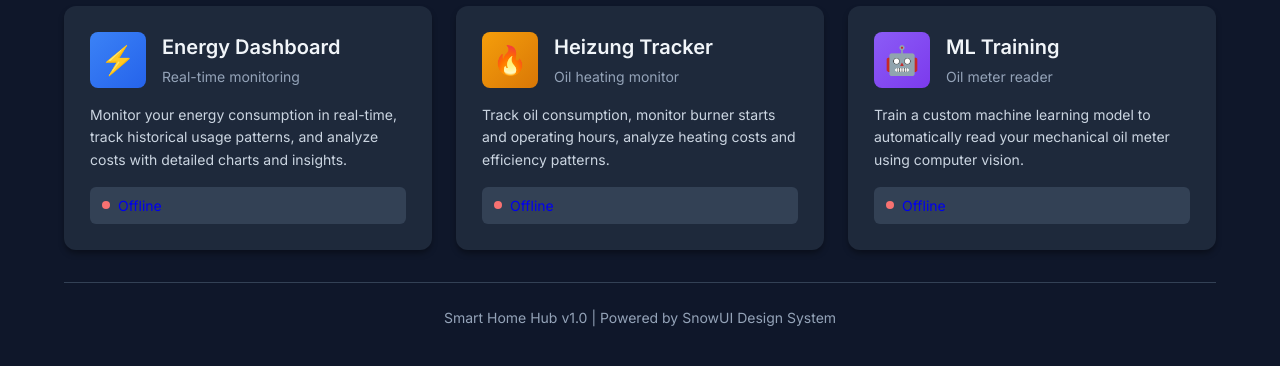
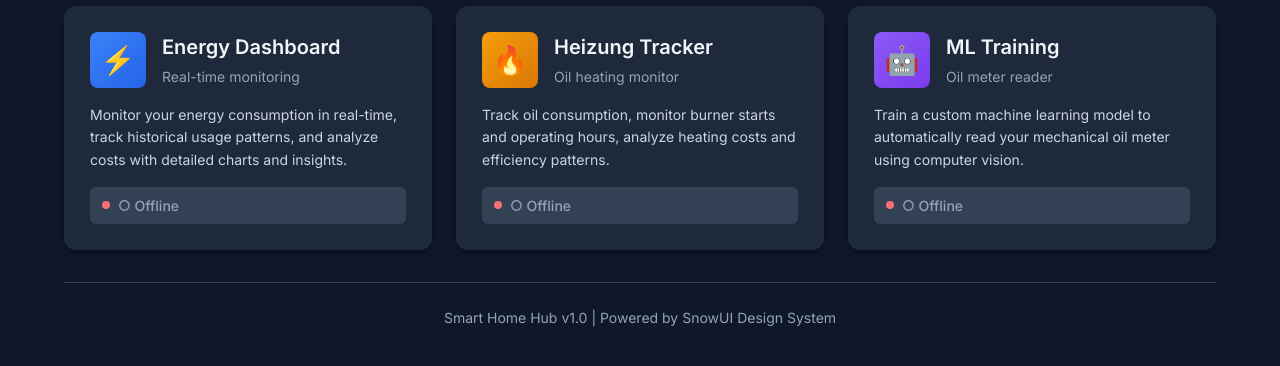
Before and after one commit to Sebastianwerner1985/home-hub, a Flask app: page / in a window 1280 px wide. Shown: the part 142-508 px from the top of the page. Run offline with Flask 3, Linux system fonts and the light colour scheme.

Commit message:
fix: improve dark mode accessibility for online/offline status indicators

```diff
--- a/templates/index.html
+++ b/templates/index.html
@@ -147,6 +147,24 @@
             border-radius: var(--radius-md);
         }
 
+        .status-indicator .status-text {
+            color: var(--text-secondary);
+        }
+
+        .status-indicator .status-text.online {
+            color: var(--color-success);
+            font-weight: var(--font-medium);
+        }
+
+        .status-indicator .status-text.offline {
+            color: var(--text-muted);
+            font-weight: var(--font-medium);
+        }
+
+        .status-indicator .status-text.checking {
+            color: var(--text-secondary);
+        }
+
         .status-dot {
             width: 8px;
             height: 8px;
@@ -244,7 +262,7 @@
                 </div>
                 <div class="status-indicator">
                     <div class="status-dot checking" id="energy-status"></div>
-                    <span id="energy-status-text">Checking...</span>
+                    <span class="status-text checking" id="energy-status-text">⏳ Checking...</span>
                 </div>
             </a>
 
@@ -262,7 +280,7 @@
                 </div>
                 <div class="status-indicator">
                     <div class="status-dot checking" id="heizung-status"></div>
-                    <span id="heizung-status-text">Checking...</span>
+                    <span class="status-text checking" id="heizung-status-text">⏳ Checking...</span>
                 </div>
             </a>
 
@@ -280,7 +298,7 @@
                 </div>
                 <div class="status-indicator">
                     <div class="status-dot checking" id="ml-status"></div>
-                    <span id="ml-status-text">Checking...</span>
+                    <span class="status-text checking" id="ml-status-text">⏳ Checking...</span>
                 </div>
             </a>
         </div>
@@ -345,10 +363,12 @@
                 // With no-cors mode, we can't check response status
                 // If fetch doesn't throw, assume the service is reachable
                 statusDot.className = 'status-dot online';
-                statusText.textContent = 'Online';
+                statusText.className = 'status-text online';
+                statusText.textContent = '● Online';
             } catch (error) {
                 statusDot.className = 'status-dot offline';
-                statusText.textContent = 'Offline';
+                statusText.className = 'status-text offline';
+                statusText.textContent = '○ Offline';
             }
         }
 
```
